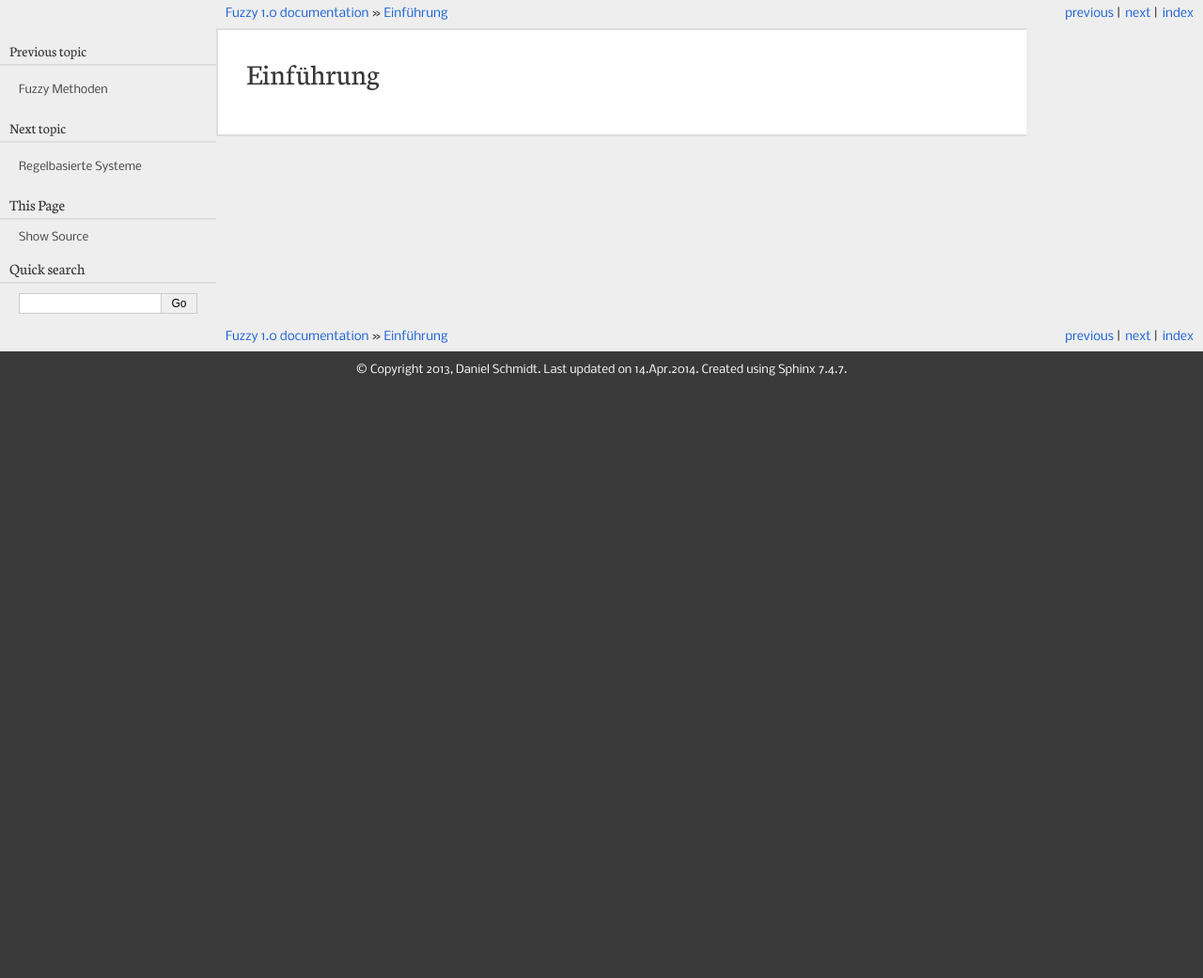
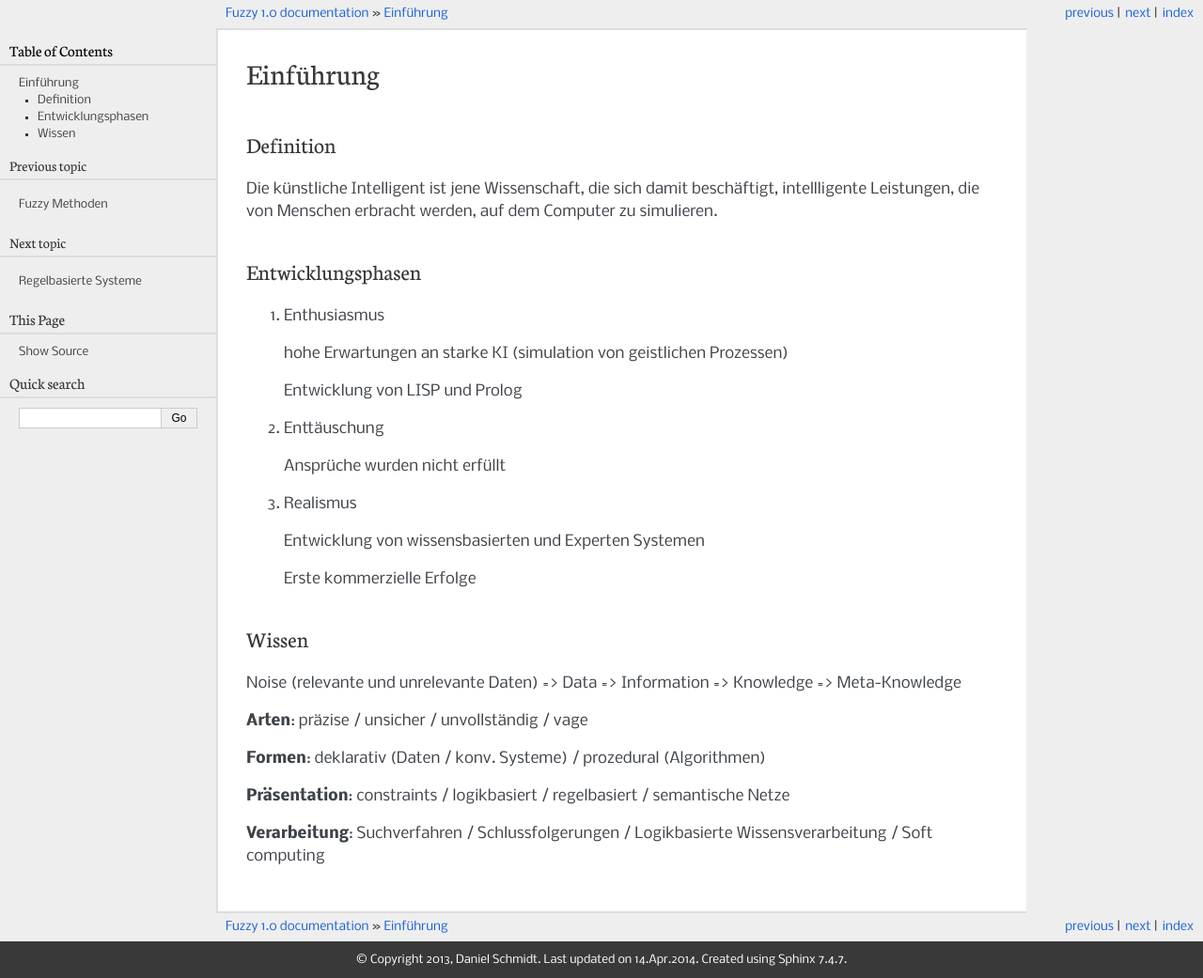
Before and after one commit to DanielMSchmidt/ki, a Sphinx documentation site: the page built from source/basics.rst, in a window 1280 px wide. Shown: the whole page at 94% size. Built offline with Sphinx 7.4.7, drawn with Linux system fonts in a browser that asks for light colours; pages that are not in the unit, such as notebooks, are missing from menus; before the commit the page ends 900 px from its top, so only the background shows below that.

Commit message:
1. lesson

```diff
--- a/source/basics.rst
+++ b/source/basics.rst
@@ -1,2 +1,38 @@
 Einführung
 ==========
+
+Definition
+------------
+
+Die künstliche Intelligent ist jene Wissenschaft, die sich damit beschäftigt,
+intellligente Leistungen, die von Menschen erbracht werden, auf dem Computer zu simulieren.
+
+Entwicklungsphasen
+-------------------
+
+1. Enthusiasmus
+  hohe Erwartungen an starke KI (simulation von geistlichen Prozessen)
+
+  Entwicklung von LISP und Prolog
+
+2. Enttäuschung
+  Ansprüche wurden nicht erfüllt
+
+3. Realismus
+  Entwicklung von wissensbasierten und Experten Systemen
+
+  Erste kommerzielle Erfolge
+
+Wissen
+------
+
+Noise (relevante und unrelevante Daten)  => Data => Information => Knowledge => Meta-Knowledge
+
+
+**Arten**: präzise / unsicher / unvollständig / vage
+
+**Formen**: deklarativ (Daten / konv. Systeme) / prozedural (Algorithmen)
+
+**Präsentation**: constraints / logikbasiert / regelbasiert / semantische Netze
+
+**Verarbeitung**: Suchverfahren / Schlussfolgerungen / Logikbasierte Wissensverarbeitung / Soft computing
```
Also changed, not shown: source/index.rst (+0 -8 lines).
